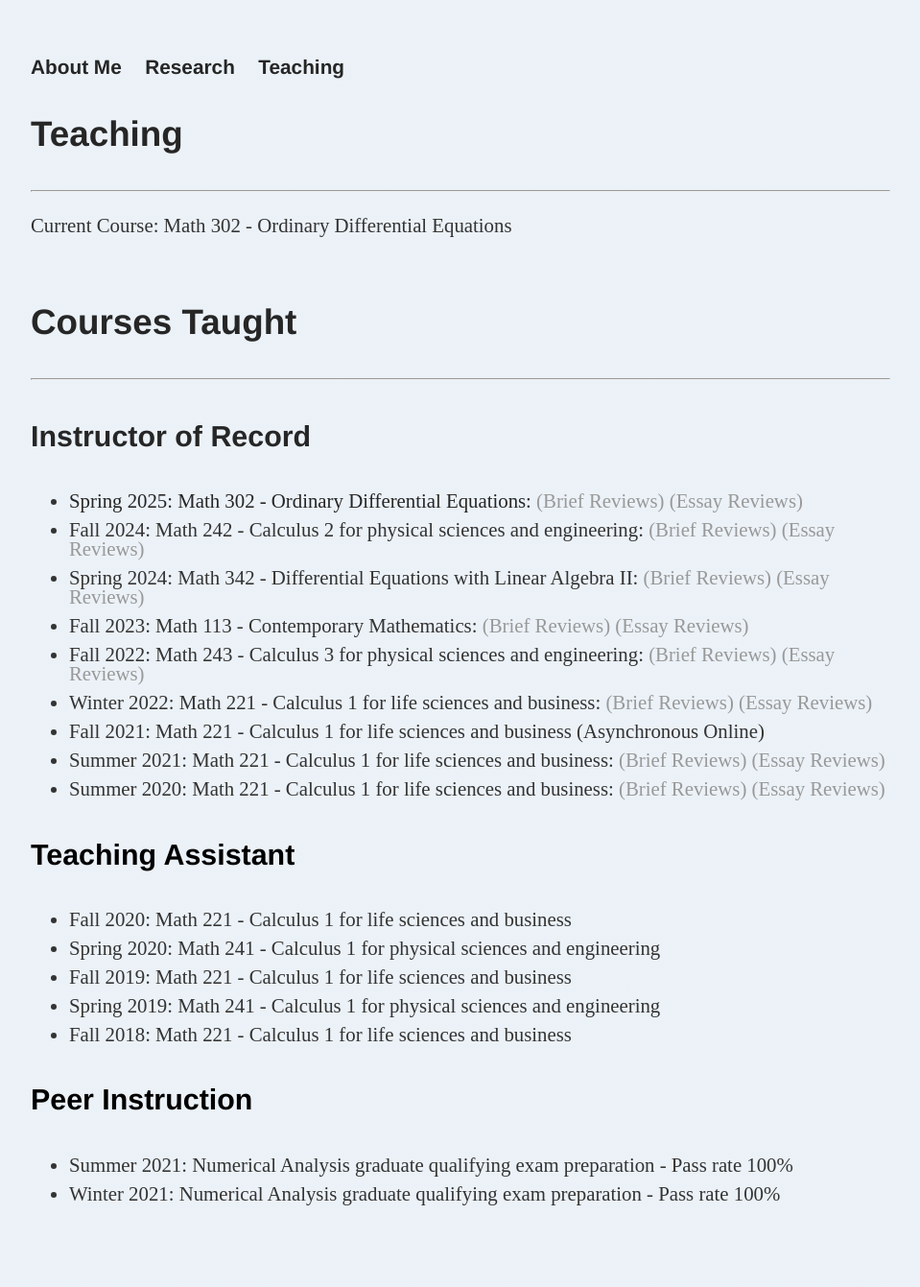
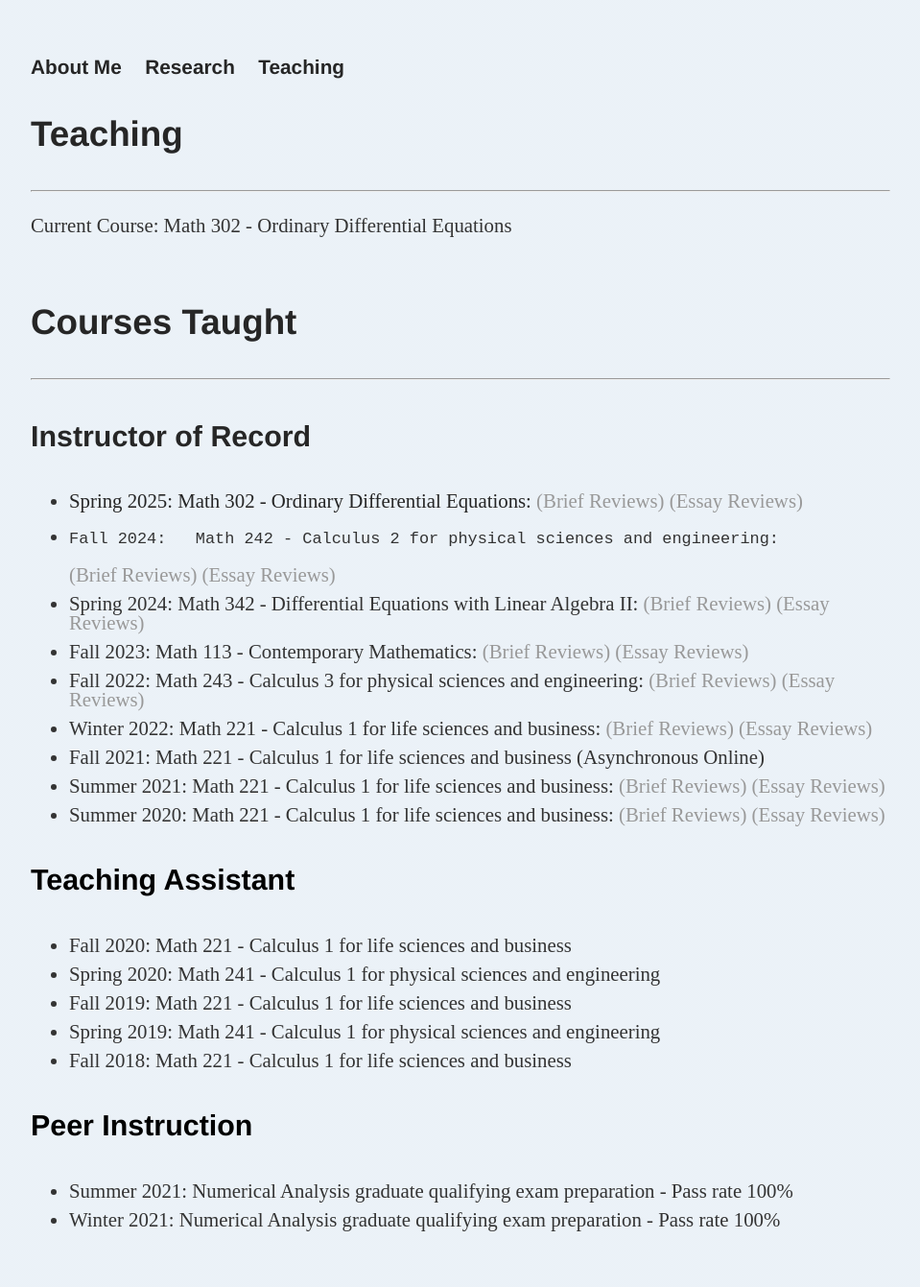
Before and after one commit to dhayes95/dhayes95.github.io, a Jekyll site: the page built from teaching/index.html, in a window 1280 px wide. Shown: the whole page at 96% size, without its empty margins (160-1119 px from the left). Built offline with Jekyll 4.4.1, drawn with Linux system fonts in a browser that asks for light colours; before the commit the page ends 1314 px from its top, so only the background shows below that.

Commit message:
Update index.html

```diff
--- a/teaching/index.html
+++ b/teaching/index.html
@@ -18,7 +18,7 @@ title: Teaching
 				<li style="font-size:1em">Spring 2025: Math 302 - Ordinary Differential Equations:
 					<a href="reviews/S25_M302_Brief.pdf" class="download" title="Download as PDF"><span style="color: #999999">(Brief Reviews)</span></a>
 					<a href="reviews/S25_M302_Essay.pdf" class="download" title="Download as PDF"><span style="color: #999999">(Essay Reviews)</span></a></li>
-				<li style="font-size:1em">Fall 2024:   Math 242 - Calculus 2 for physical sciences and engineering:
+				<li style="font-size:1em"><pre>Fall 2024:   Math 242 - Calculus 2 for physical sciences and engineering:</pre>
 					<a href="reviews/F24_242_Brief.pdf" class="download" title="Download as PDF"><span style="color: #999999">(Brief Reviews)</span></a>
 					<a href="reviews/F24_242_Essay.pdf" class="download" title="Download as PDF"><span style="color: #999999">(Essay Reviews)</span></a></li>
 				<li style="font-size:1em">Spring 2024: Math 342 - Differential Equations with Linear Algebra II:
```
